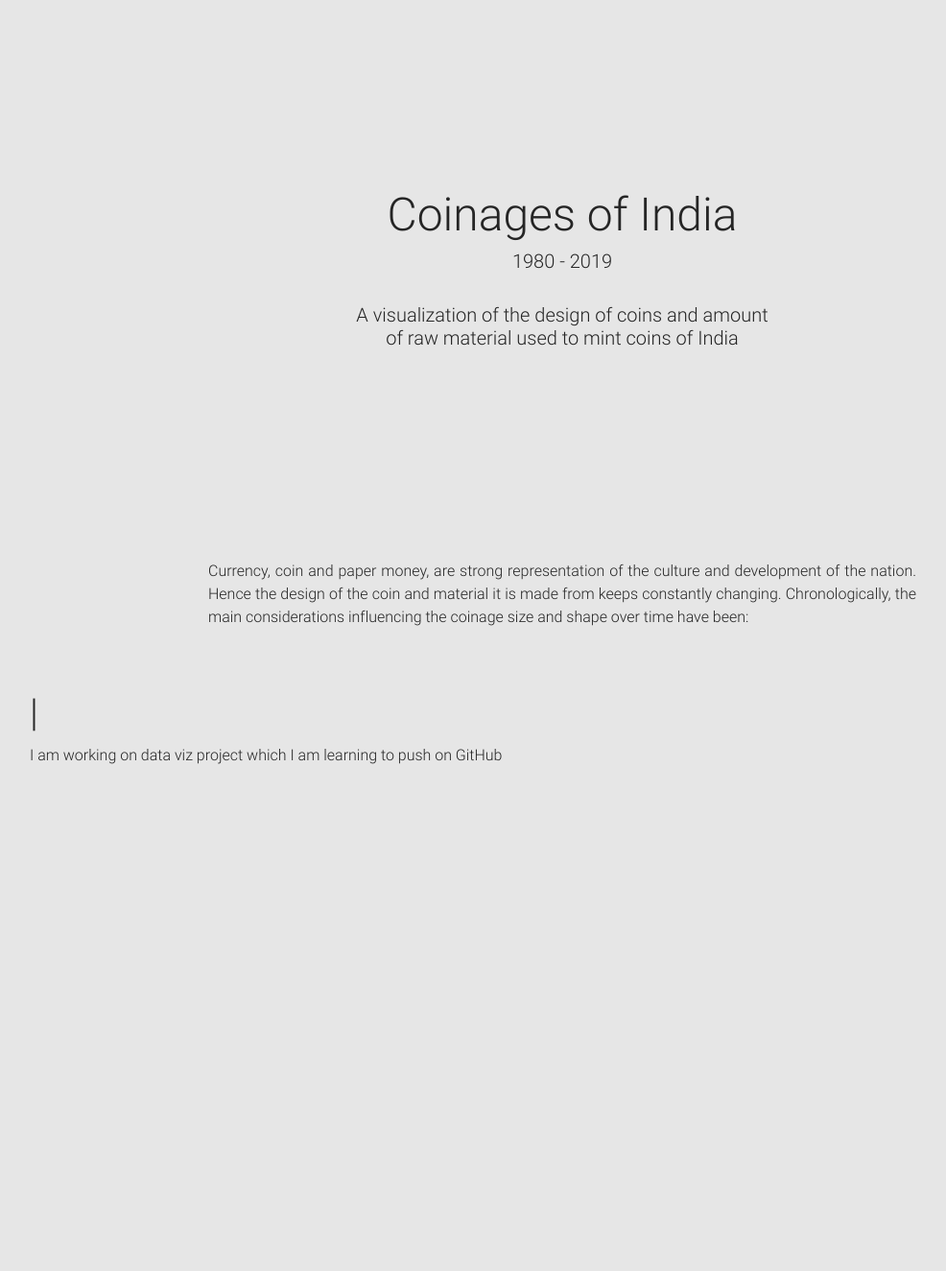
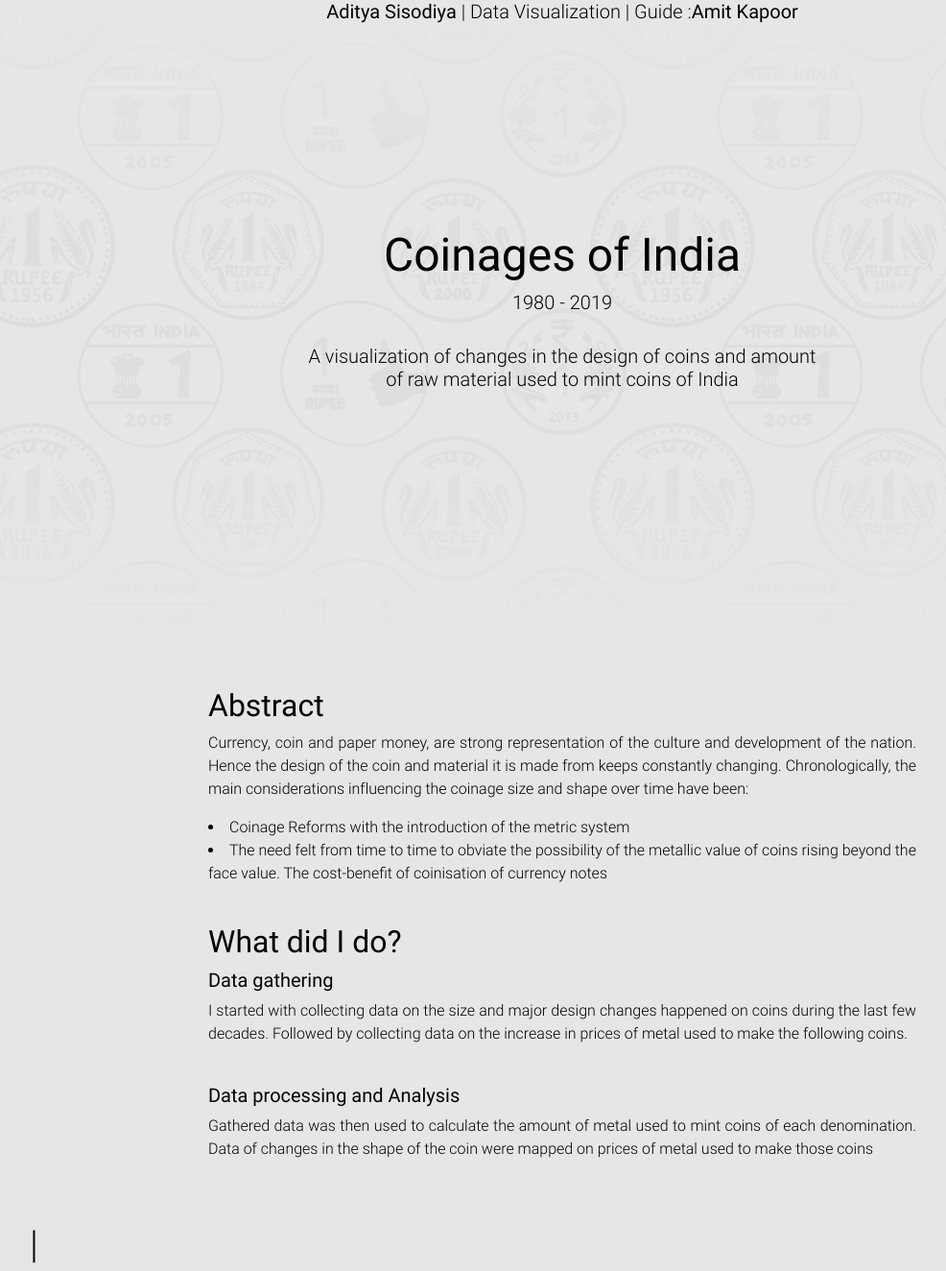
Before and after one commit to alpha-rock/money, a plain HTML site: page index.html in a window 1280 px wide. Shown: the top 1324 px of the page at 96% size, without its empty margins (54-1040 px from the left). Before the commit the page ends 800 px from the top, so only its background shows below. Drawn offline with Linux system fonts and the light colour scheme.

Commit message:
Added Description

```diff
--- a/index.html
+++ b/index.html
@@ -15,8 +15,9 @@
   <!-- Your custom styles (optional) -->
   <link href="boot/css/style.css" rel="stylesheet">
   <style>.view {
-    /* background: url("https://mdbootstrap.com/img/Photos/Others/img (42).jpg")no-repeat center center;
-    background-size: cover; */
+     background: linear-gradient(rgb(230, 230, 230), rgba(230, 230, 230, 0.9)), url("img/bg_coin_aditya.png") no-repeat center center;
+
+    background-size: cover;
 }
 @media (min-width: 768px) {
     .view {
@@ -43,21 +44,28 @@ html,
 body,
 header,
 .view {
-  height: 90%;
+  height: 100%;
   max-height: 700px;
 }</style>
 </head>
-<header style ="color: rgb(37, 37, 37) !important">
-      <div class="mask  flex-center">
+<header style ="color: rgb(0, 0, 0) !important">
+  <div class="row justify-content-center">
+  <div class="col-md-6" style="z-index: 10;">
+    <h5 style="text-align: center"> <b>Aditya Sisodiya</b> | Data Visualization | Guide :<b>Amit Kapoor</b> </h5>
+  </div>
+</div>
+    <div class="view intro-2" style="">
+      <div class="mask flex-center" style="opacity: 1 !important">
         <div class="container">
           <div class=" text-center wow fadeInUp">
-            <h1 style="font-size: 3em">Coinages of India</h1>
+            <h1 style="font-size: 3em; font-weight: 400">Coinages of India</h1>
             <h5>1980 - 2019</h5>
             <br>
-            <h5>A visualization of the design of coins and amount <br>of raw material used to mint coins of India
+            <h5>A visualization of changes in the design of coins and amount <br>of raw material used to mint coins of India
             </h5>
           </div>
         </div>
+  </div>
   </div>
 
 </header>
@@ -69,17 +77,40 @@ header,
   <div class="container">
     <div class="row">
       <div class="col-md-12">
-
+          <h2 style="text-align: initial;    font-weight: 400;">
+            Abstract
+          </h2>
         <p align="justify">Currency, coin and paper money, are strong representation of the culture and development of the nation. Hence the design of the coin and material it is made from keeps constantly changing.
           Chronologically, the main considerations influencing the coinage size and shape over time have been:
-         </p>
+          <li style="text-align: initial;">Coinage Reforms with the introduction of the metric system</li>
+          <li style="text-align: initial;">The need felt from time to time to obviate the possibility of the metallic value of coins rising beyond the face value. The cost-benefit of coinisation of currency notes</li>
 
+        </p>
+        <br>
+        <h2 style="text-align: initial;    font-weight: 400;">
+          What did I do?
+        </h2>
+        <h5 style="text-align: initial;    font-weight: 400;">
+            Data gathering
+          </h5>
+      <p align="justify">I started with collecting data on the size and major design changes happened
+        on coins during the last few decades. Followed by collecting data on the increase in prices
+        of metal used to make the following coins.
+      </p>
+      <br>
+      <h5 style="text-align: initial;    font-weight: 400;">
+          Data processing and Analysis
+        </h5>
+    <p align="justify">Gathered data was then used to calculate the amount of metal used to mint coins
+      of each denomination. Data of changes in the shape of the coin were mapped on prices of metal
+      used to make those coins
+    </p>
       </div>
     </div>
   </div>
 
 </main>
-<body style="background-color: rgb(230, 230, 230);color: rgb(37, 37, 37)">
+<body style="background-color: rgb(230, 230, 230);color: rgb(0, 0, 0)">
     <div class="container">
             <h1> |  </h1>
             <p>I am working on data viz project which I am learning to push on GitHub</p>
```
Also changed, not shown: img/bg_coin_aditya.png (added).
